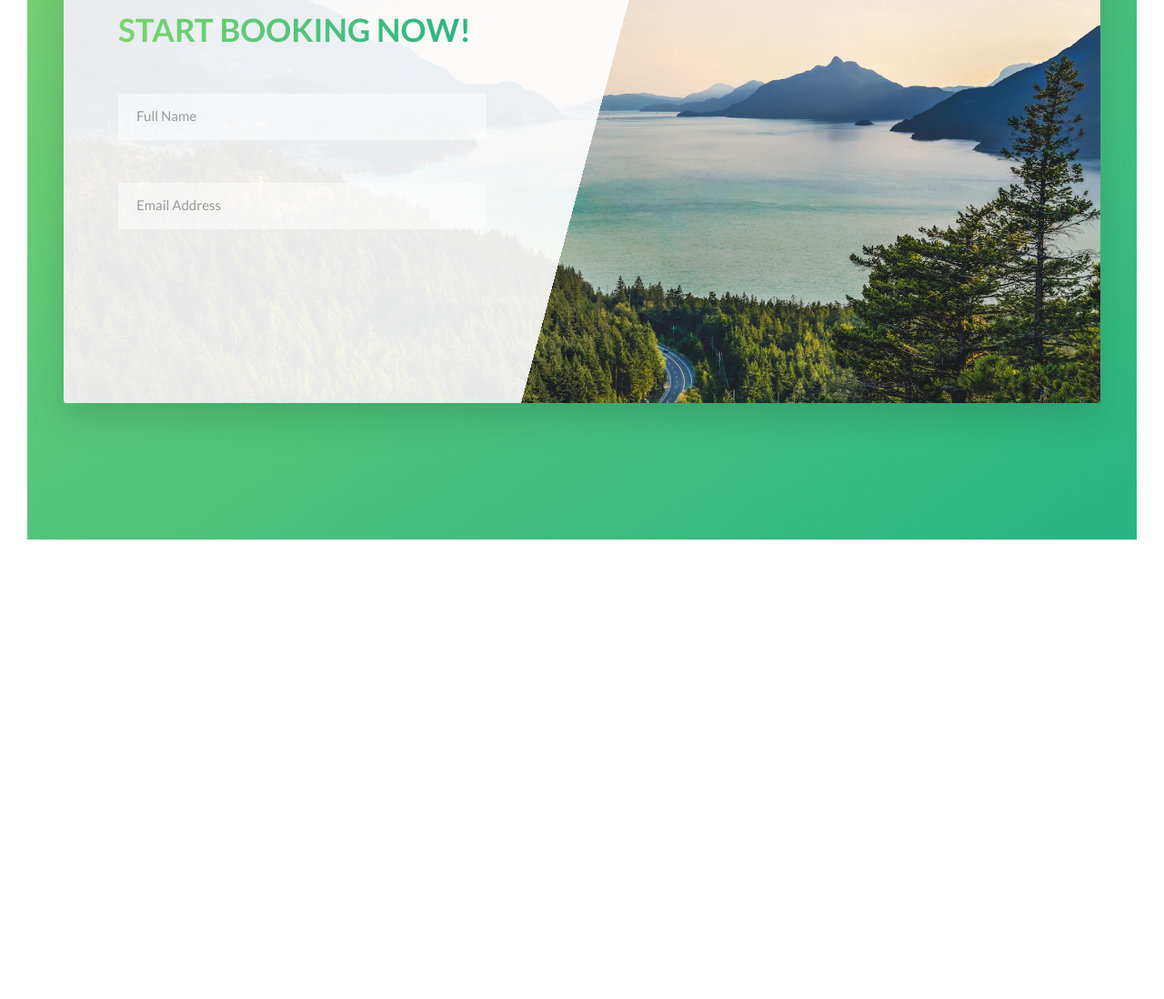
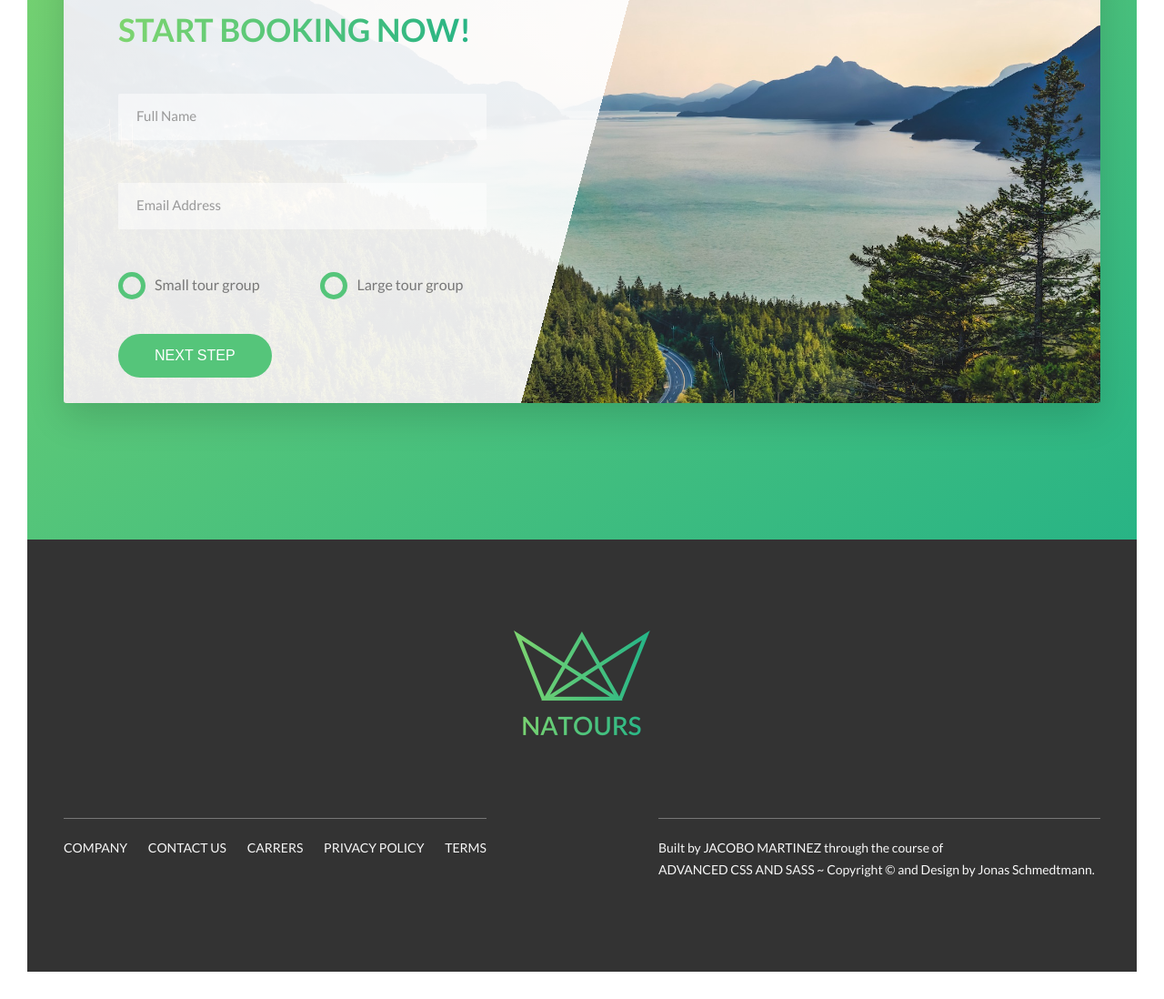
Before and after one commit to cobidev/natours-project, a website: page index.html in a window 1280 px wide. Shown: the part 4757-5855 px from the top of the page at 91% size. Before the commit the page ends 5380 px from the top, so only its background shows below. Drawn offline with Linux system fonts and the light colour scheme.

Commit message:
finished book section and footer section

```diff
--- a/index.html
+++ b/index.html
@@ -287,15 +287,59 @@
                                 <input type="email" id="email" placeholder="Email Address" required class="form__input">
                                 <label for="email" class="form__label">Email Address</label>
                             </div>
+                            <div class="form__group u-margin-bottom-medium">
+                                <div class="form__radio-group">
+                                    <input class="form__radio-input" type="radio" name="size" id="small">
+                                    <label class="form__radio-label" for="small">
+                                        <span class="form__radio-button"></span>
+                                        Small tour group
+                                    </label>
+                                </div>
+                                <div class="form__radio-group">
+                                    <input class="form__radio-input" type="radio" name="size" id="large">
+                                    <label class="form__radio-label" for="large">
+                                        <span class="form__radio-button"></span>
+                                        Large tour group
+                                    </label>
+                                </div>
+                            </div>
+                            <div class="form-group">
+                                <button class="btn btn--green">Next step</button>
+                            </div>
                         </form>
                     </div>
                 </div>
             </div>
         </section>
 
-    </main>
+    </main> <!-- End Main -->
+
+    <!-- Footer Section -->
+    <footer class="footer">
+        <div class="footer__logo-box">
+            <img src="img/logo-green-2x.png" alt="Full logo" class="footer__logo">
+        </div>
+        <div class="row">
+            <div class="col-1-of-2">
+                <div class="footer__navigation">
+                    <ul class="footer__list">
+                        <li class="footer__item"><a href="#" class="footer__link">Company</a></li>
+                        <li class="footer__item"><a href="#" class="footer__link">Contact Us</a></li>
+                        <li class="footer__item"><a href="#" class="footer__link">Carrers</a></li>
+                        <li class="footer__item"><a href="#" class="footer__link">Privacy policy</a></li>
+                        <li class="footer__item"><a href="#" class="footer__link">Terms</a></li>
+                    </ul>
+                </div>
+            </div>
+            <div class="col-1-of-2">
+                <p class="footer__copyright">
+                    Built by <a href="#" class="footer__link">Jacobo Martinez</a> through the course of <a href="#" class="footer__link">Advanced CSS and SASS</a> ~ Copyright &copy; and Design by Jonas Schmedtmann.
+                </p>
+            </div>
+        </div>
+    </footer>
+
 </body>
-
 </html>
 
 <!-- <section class="grid-test">
--- a/sass/abstracts/_variables.scss
+++ b/sass/abstracts/_variables.scss
@@ -17,12 +17,14 @@ $color-black: #000;
 
 $color-grey-dark: #777;
 $color-grey-dark-2: #999;
+$color-grey-dark-3: #333;
 
 // FONT SIZE
 $default-font-size: 1.6rem;
 
 // BOX SHADOW
 $box-shadow-primary: 0 1.5rem 4rem rgba(#000, .15);
+$box-shadow-link: 0 1rem 2rem rgba(#000, .4);
 
 // GRID
 $grid-width: 114rem;
--- a/sass/components/_button.scss
+++ b/sass/components/_button.scss
@@ -1,5 +1,5 @@
 .btn {
-
+    &,
     &:link,
     &:visited {
         text-transform: uppercase;
@@ -9,8 +9,11 @@
         border-radius: 10rem;
         position: relative;
         font-size: $default-font-size;
+        transition: all .2s;
 
-        transition: all .2s;
+        // Change for the <button> element
+        border: none;
+        cursor: pointer;
     }
 
     &:hover {
@@ -23,7 +26,9 @@
         }
     }
 
+    &:focus,
     &:active {
+        outline: none;
         transform: translateY(-.1rem);
         box-shadow: 0 .5rem 1rem rgba($color-black, .2);
     }
--- a/sass/components/_form.scss
+++ b/sass/components/_form.scss
@@ -14,6 +14,7 @@
         border-bottom: 3px solid transparent;
         width: 90%;
         display: block;
+        transition: all .3s;
 
         &:focus {
             outline: none;
@@ -44,4 +45,52 @@
         display: block;
         transition: all .3s;
     }
+
+    // Radio buttons
+
+    &__radio-group {
+        width: 49%;
+        display: inline-block;
+    }
+
+    &__radio-input {
+        display: none;
+    }
+
+    &__radio-label {
+        font-size: $default-font-size;
+        cursor: pointer;
+        position: relative;
+        padding-left: 4rem;
+    }
+
+    &__radio-button {
+        width: 3rem;
+        height: 3rem;
+        border: 5px solid $color-primary;
+        border-radius: 50%;
+        display: inline-block;
+        position: absolute;
+        top: -4px;
+        left: 0;
+
+        &::after {
+            content: "";
+            display: block;
+            height: 1.3rem;
+            width: 1.3rem;
+            border-radius: 50%;
+            position: absolute;
+            top: 50%;
+            left: 50%;
+            transform: translate(-50%, -50%);
+            background-color: $color-primary;
+            opacity: 0;
+            transition: all .3s;
+        }
+    }
+
+    &__radio-input:checked ~ &__radio-label &__radio-button::after {
+        opacity: 1;
+    }
 }
--- /dev/null
+++ b/sass/layouts/_footer.scss
@@ -0,0 +1,60 @@
+.footer {
+    background-color: $color-grey-dark-3;
+    color: $color-grey-ligth-1;
+    padding: 10rem 0;
+    font-size: 1.4rem;
+
+    &__logo-box {
+        text-align: center;
+        margin-bottom: 8rem;
+    }
+
+    &__logo {
+        width: 15rem;
+        height: auto;
+    }
+
+    &__navigation {
+        border-top: 1px solid $color-grey-dark;
+        padding-top: 2rem;
+        display: inline-block;
+    }
+
+    &__list {
+        list-style: none;
+    }
+
+    &__item {
+        display: inline-block;
+
+        &:not(:last-child) {
+            margin-right: 2rem;
+        }
+    }
+
+    &__link {
+        &:link,
+        &:visited {
+            color: $color-grey-ligth-1;
+            background-color: $color-grey-dark-3;
+            text-decoration: none;
+            text-transform: uppercase;
+            display: inline-block;
+            transition: all .2s;
+        }
+        &:hover,
+        &:active {
+            color: $color-primary;
+            box-shadow: $box-shadow-link;
+            transform: rotate(5deg) scale(1.3);
+        }
+    }
+
+    &__copyright {
+        border-top: 1px solid $color-grey-dark;
+        padding-top: 2rem;
+        width: 90%;
+        float: right;
+    }
+
+}
--- a/sass/main.scss
+++ b/sass/main.scss
@@ -15,6 +15,7 @@
 @import "components/feature-box";
 @import "components/story";
 
+@import "layouts/footer";
 @import "layouts/grid";
 @import "layouts/header";
 
```
Also changed, not shown: css/style.css.
